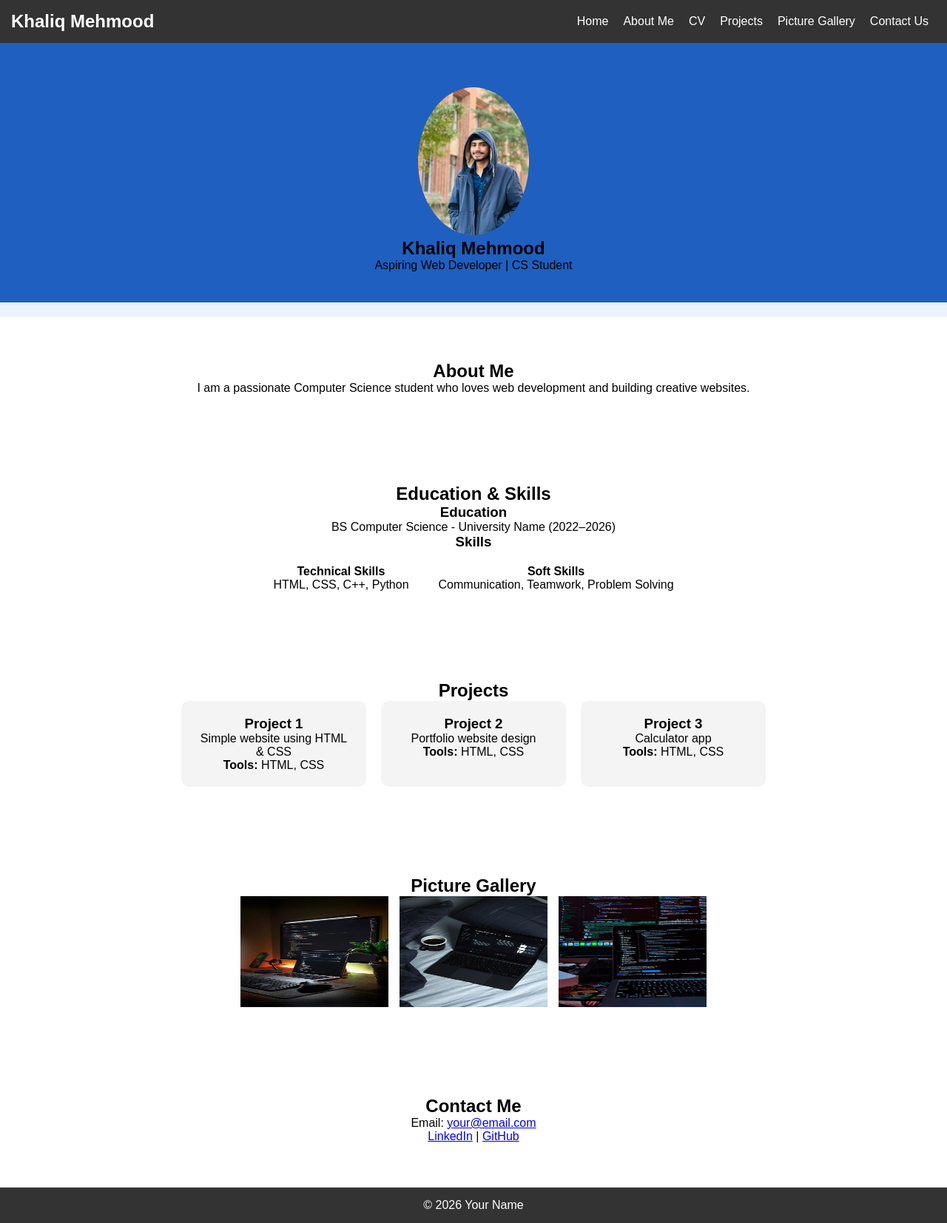
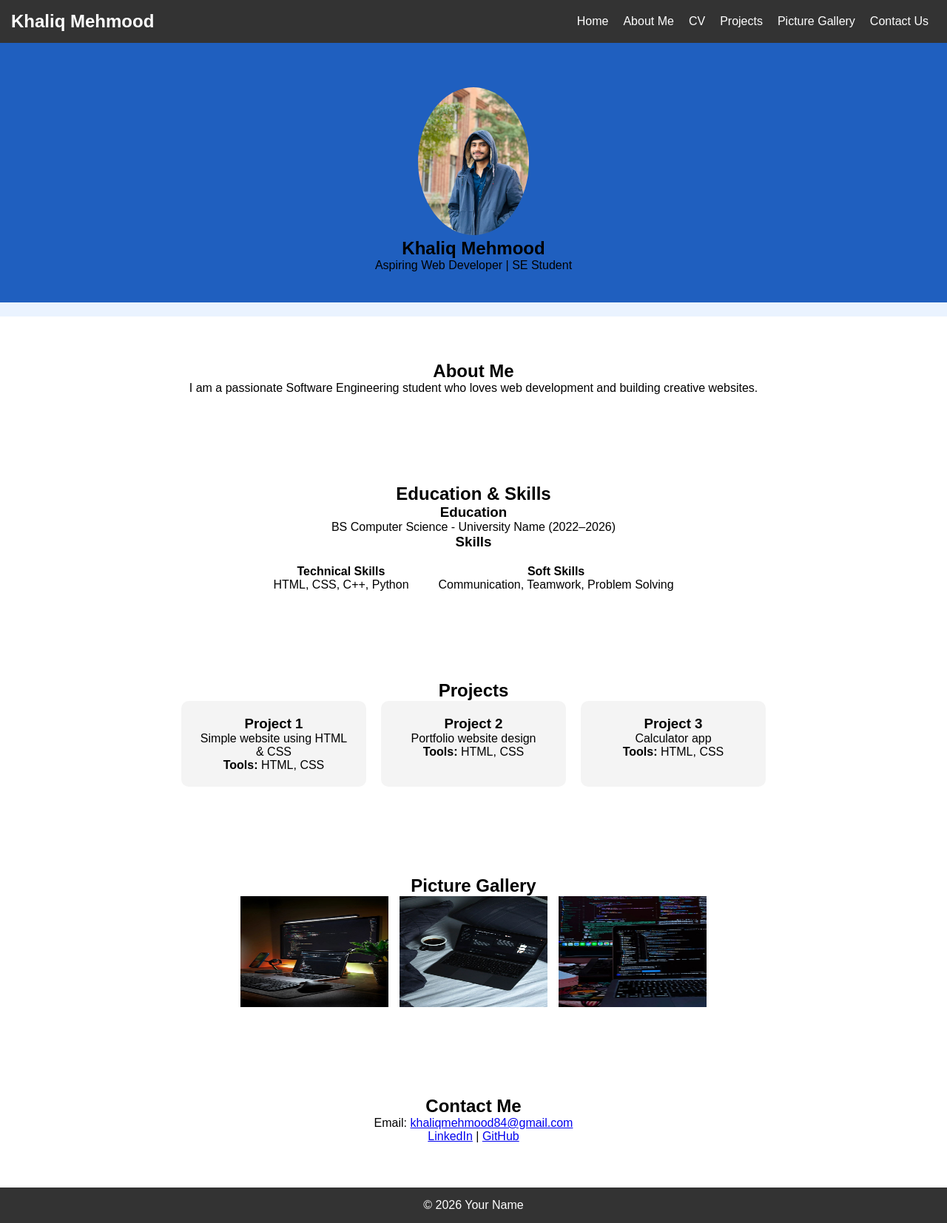
Before and after one commit to khaliqmehmood84-dot/khaliqmehmood84-dot.github.ui, a plain HTML site: page index.html in a window 1280 px wide. Shown: the whole page at 74% size. Drawn offline with Linux system fonts and the light colour scheme.

Commit message:
Update portfolio details and contact information in index.html

```diff
--- a/index.html
+++ b/index.html
@@ -27,13 +27,13 @@
 <section id="home" class="section home">
     <img src="WhatsApp Image 2026-03-29 at 6.58.42 PM.jpeg" alt="Profile Picture">
     <h1>Khaliq Mehmood</h1>
-    <p>Aspiring Web Developer | CS Student</p>
+    <p>Aspiring Web Developer | SE Student</p>
 </section>
 
 <!-- About -->
 <section id="about" class="section">
     <h2>About Me</h2>
-    <p>I am a passionate Computer Science student who loves web development and building creative websites.</p>
+    <p>I am a passionate Software Engineering student who loves web development and building creative websites.</p>
 </section>
 
 <!-- CV -->
@@ -94,10 +94,10 @@
 <!-- Contact -->
 <section id="contact" class="section">
     <h2>Contact Me</h2>
-    <p>Email: <a href="mailto:your@email.com">your@email.com</a></p>
+    <p>Email: <a href="mailto:khaliqmehmood84@gmail.com">khaliqmehmood84@gmail.com</a></p>
     <p>
         <a href="#">LinkedIn</a> |
-        <a href="#">GitHub</a>
+        <a href="https://github.com/khaliqmehmood84-dot">GitHub</a>
     </p>
 </section>
 
```
